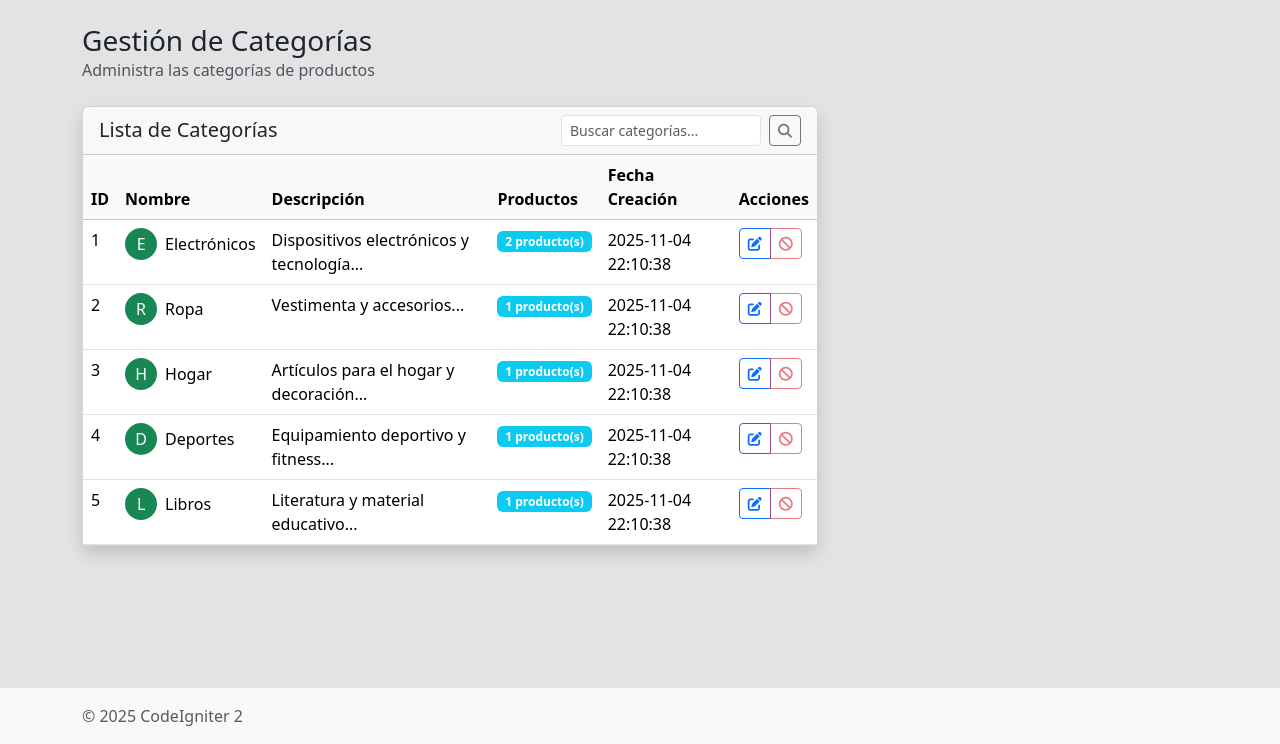
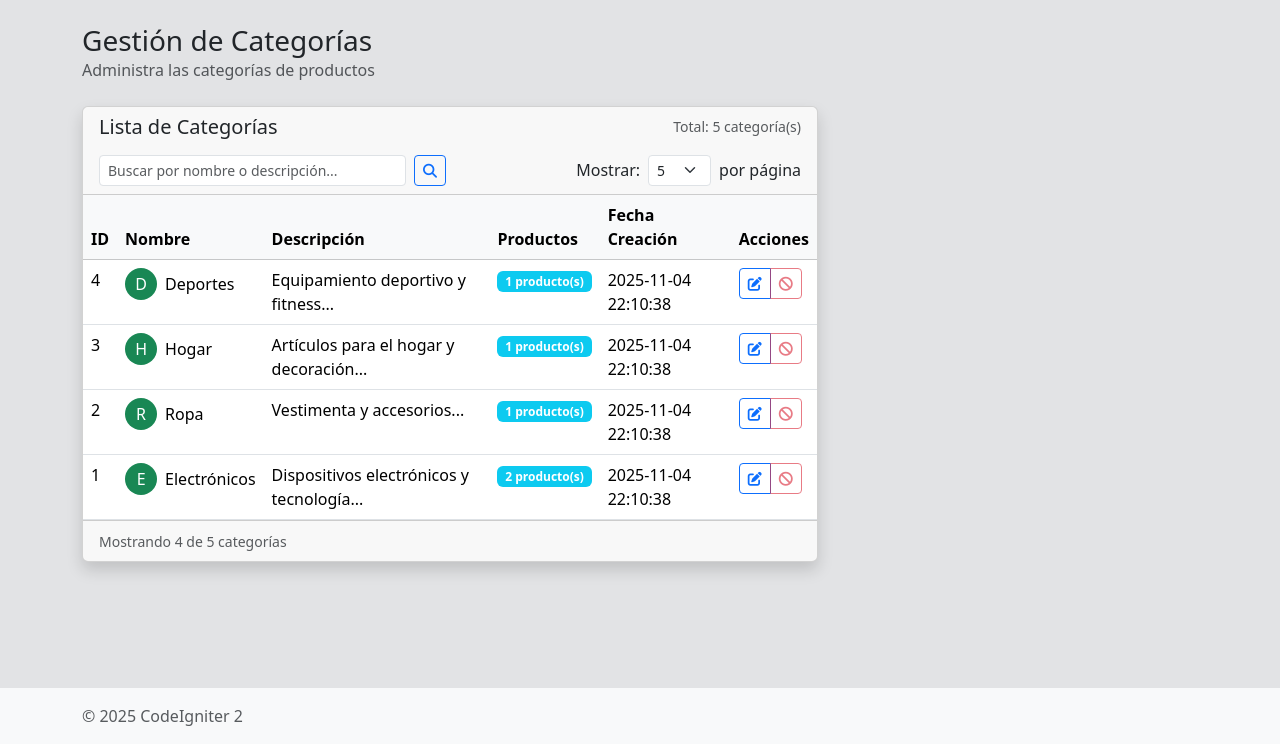
Before and after one commit to luiscastror/test, a CodeIgniter app: page /test/index.php/categories/index/1 in a window 1280 px wide. Shown: the part 56-800 px from the top of the page. Run offline with CodeIgniter, Linux system fonts and the light colour scheme; data comes from the database, SQL or seed files in the repository.

Commit message:
feat: add pagination and search functionality to categories
- Implemented pagination with configurable items per page (5, 10, 15, 25) and Bootstrap-styled navigation
- Added search capability to filter categories by name or description with XSS protection
- Enhanced UI with result counts, page information, and empty state messaging

```diff
--- a/application/config/autoload.php
+++ b/application/config/autoload.php
@@ -52,7 +52,7 @@ $autoload['packages'] = array();
 |	$autoload['libraries'] = array('database', 'session', 'xmlrpc');
 */
 
-$autoload['libraries'] = array('database', 'session', 'form_validation','pagination');
+$autoload['libraries'] = array('database', 'session', 'form_validation', 'pagination');
 
 
 /*
--- a/application/config/config.php
+++ b/application/config/config.php
@@ -134,7 +134,7 @@ $config['subclass_prefix'] = 'MY_';
 | DO NOT CHANGE THIS UNLESS YOU FULLY UNDERSTAND THE REPERCUSSIONS!!
 |
 */
-$config['permitted_uri_chars'] = 'a-z 0-9~%.:_\-';
+$config['permitted_uri_chars'] = 'a-z 0-9~%.:_\-&=';
 
 
 /*
--- a/application/controllers/categories.php
+++ b/application/controllers/categories.php
@@ -7,18 +7,82 @@
             $this->load->model('categories_model');
         }
 
-        public function index() {
-            $categories = $this->categories_model->get_all();
+        public function index($offset = 0) {
+            $search = $this->input->get('search');
+            $per_page = $this->input->get('per_page') ? (int)$this->input->get('per_page') : 5;
+            $offset = (int)$offset;
 
-            // Agregar conteo de productos a cada categoría
+            if ($search) {
+                $search = $this->security->xss_clean($search);
+            }
+
+            $config = array();
+            $config['base_url'] = base_url('categories/index');
+            $config['total_rows'] = 0;
+            $config['per_page'] = $per_page;
+            $config['uri_segment'] = 3;
+            $config['use_page_numbers'] = FALSE;
+
+            $config['full_tag_open'] = '<nav><ul class="pagination justify-content-center">';
+            $config['full_tag_close'] = '</ul></nav>';
+
+            $config['first_link'] = 'Primera';
+            $config['first_tag_open'] = '<li class="page-item"><span class="page-link">';
+            $config['first_tag_close'] = '</span></li>';
+
+            $config['last_link'] = 'Última';
+            $config['last_tag_open'] = '<li class="page-item"><span class="page-link">';
+            $config['last_tag_close'] = '</span></li>';
+
+            $config['next_link'] = 'Siguiente';
+            $config['next_tag_open'] = '<li class="page-item"><span class="page-link">';
+            $config['next_tag_close'] = '</span></li>';
+
+            $config['prev_link'] = 'Anterior';
+            $config['prev_tag_open'] = '<li class="page-item"><span class="page-link">';
+            $config['prev_tag_close'] = '</span></li>';
+
+            $config['cur_tag_open'] = '<li class="page-item active"><span class="page-link">';
+            $config['cur_tag_close'] = '</span></li>';
+
+            $config['num_tag_open'] = '<li class="page-item"><span class="page-link">';
+            $config['num_tag_close'] = '</span></li>';
+
+            $config['attributes'] = array('class' => 'page-link');
+
+            if (!empty($search)) {
+                $config['total_rows'] = $this->categories_model->count_search_results($search);
+                $categories = $this->categories_model->search_categories($search, $per_page, $offset);
+
+                $config['suffix'] = '?search=' . urlencode($search) . '&per_page=' . $per_page;
+                $config['first_url'] = $config['base_url'] . '/0?search=' . urlencode($search) . '&per_page=' . $per_page;
+            } else {
+                $config['total_rows'] = $this->categories_model->count_all_categories();
+                $categories = $this->categories_model->get_categories_paginated($per_page, $offset);
+
+                if ($per_page != 5) {
+                    $config['suffix'] = '?per_page=' . $per_page;
+                    $config['first_url'] = $config['base_url'] . '/0?per_page=' . $per_page;
+                }
+            }
+
+            $this->pagination->initialize($config);
+
             foreach ($categories as &$category) {
                 $category['products_count'] = $this->categories_model->get_products_count($category['id']);
                 $category['has_products'] = $category['products_count'] > 0;
             }
 
             $data = array(
-                'categories' => $categories
+                'categories' => $categories,
+                'pagination' => $this->pagination->create_links(),
+                'search_term' => $search,
+                'per_page' => $per_page,
+                'total_categories' => $config['total_rows'],
+                'current_page' => $offset,
+                'total_pages' => ceil($config['total_rows'] / $per_page)
             );
+
             $this->load->view('headers_view');
             $this->load->view('panel/menu_view');
             $this->load->view('categories/categories_view', $data);
--- a/application/models/categories_model.php
+++ b/application/models/categories_model.php
@@ -13,6 +13,38 @@ class Categories_model extends CI_Model {
 
     public function get_all() {
         return $this->db->get('categories')->result_array();
+    }
+
+    // Obtener categorías con paginación
+    public function get_categories_paginated($limit, $offset) {
+        $this->db->order_by('id', 'DESC');
+        $this->db->limit($limit, $offset);
+        return $this->db->get('categories')->result_array();
+    }
+
+    // Buscar categorías con paginación
+    public function search_categories($search, $limit, $offset) {
+        $this->db->group_start();
+        $this->db->like('name', $search);
+        $this->db->or_like('description', $search);
+        $this->db->group_end();
+        $this->db->order_by('id', 'DESC');
+        $this->db->limit($limit, $offset);
+        return $this->db->get('categories')->result_array();
+    }
+
+    // Contar total de categorías
+    public function count_all_categories() {
+        return $this->db->count_all('categories');
+    }
+
+    // Contar resultados de búsqueda
+    public function count_search_results($search) {
+        $this->db->group_start();
+        $this->db->like('name', $search);
+        $this->db->or_like('description', $search);
+        $this->db->group_end();
+        return $this->db->count_all_results('categories');
     }
 
     public function update($id, $data) {
--- a/application/views/categories/categories_view.php
+++ b/application/views/categories/categories_view.php
@@ -29,13 +29,48 @@
         <div class="row">
             <div class="col-lg-8">
                 <div class="card shadow mb-3">
-                    <div class="card-header d-flex justify-content-between align-items-center">
-                        <h5 class="mb-0">Lista de Categorías</h5>
-                        <div class="d-flex gap-2">
-                            <input type="text" class="form-control form-control-sm" placeholder="Buscar categorías..." style="width: 200px;">
-                            <button class="btn btn-outline-secondary btn-sm">
-                                <i class="fas fa-search"></i>
-                            </button>
+                    <div class="card-header">
+                        <div class="d-flex justify-content-between align-items-center mb-3">
+                            <h5 class="mb-0">Lista de Categorías</h5>
+                            <small class="text-muted">
+                                Total: <?php echo $total_categories; ?> categoría(s)
+                                <?php if (!empty($search_term)): ?>
+                                    | Búsqueda: "<?php echo htmlspecialchars($search_term); ?>"
+                                <?php endif; ?>
+                            </small>
+                        </div>
+
+                        <!-- Controles de búsqueda y paginación -->
+                        <div class="row g-2">
+                            <div class="col-md-6">
+                                <?php echo form_open('categories/index', array('method' => 'GET', 'class' => 'd-flex gap-2')); ?>
+                                    <input type="text" name="search" class="form-control form-control-sm"
+                                           placeholder="Buscar por nombre o descripción..."
+                                           value="<?php echo htmlspecialchars($search_term); ?>">
+                                    <input type="hidden" name="per_page" value="<?php echo $per_page; ?>">
+                                    <button type="submit" class="btn btn-outline-primary btn-sm">
+                                        <i class="fas fa-search"></i>
+                                    </button>
+                                    <?php if (!empty($search_term)): ?>
+                                        <a href="<?php echo base_url('categories/index' . ($per_page != 5 ? '?per_page=' . $per_page : '')); ?>"
+                                           class="btn btn-outline-danger btn-sm">
+                                            <i class="fas fa-times"></i>
+                                        </a>
+                                    <?php endif; ?>
+                                <?php echo form_close(); ?>
+                            </div>
+                            <div class="col-md-6">
+                                <div class="d-flex justify-content-end align-items-center gap-2">
+                                    <label class="form-label mb-0 text-nowrap">Mostrar:</label>
+                                    <select class="form-select form-select-sm" style="width: auto;" onchange="changePerPage(this.value)">
+                                        <option value="5" <?php echo ($per_page == 5) ? 'selected' : ''; ?>>5</option>
+                                        <option value="10" <?php echo ($per_page == 10) ? 'selected' : ''; ?>>10</option>
+                                        <option value="15" <?php echo ($per_page == 15) ? 'selected' : ''; ?>>15</option>
+                                        <option value="25" <?php echo ($per_page == 25) ? 'selected' : ''; ?>>25</option>
+                                    </select>
+                                    <span class="text-nowrap">por página</span>
+                                </div>
+                            </div>
                         </div>
                     </div>
                     <div class="card-body p-0">
@@ -93,6 +128,40 @@
                                 </tbody>
                             </table>
                         </div>
+
+                        <!-- Footer con información de paginación -->
+                        <?php if (!empty($categories)): ?>
+                        <div class="card-footer">
+                            <div class="d-flex justify-content-between align-items-center">
+                                <div>
+                                    <small class="text-muted">
+                                        Mostrando <?php echo count($categories); ?> de <?php echo $total_categories; ?> categorías
+                                        <?php if ($total_pages > 1): ?>
+                                            | Página <?php echo floor($current_page / $per_page) + 1; ?> de <?php echo $total_pages; ?>
+                                        <?php endif; ?>
+                                    </small>
+                                </div>
+                                <div>
+                                    <?php echo $pagination; ?>
+                                </div>
+                            </div>
+                        </div>
+                        <?php else: ?>
+                        <div class="card-body text-center py-5">
+                            <div class="text-muted">
+                                <i class="fas fa-search fa-3x mb-3"></i>
+                                <h5>No se encontraron categorías</h5>
+                                <?php if (!empty($search_term)): ?>
+                                    <p>No hay resultados para: "<strong><?php echo htmlspecialchars($search_term); ?></strong>"</p>
+                                    <a href="<?php echo base_url('categories/index' . ($per_page != 5 ? '?per_page=' . $per_page : '')); ?>" class="btn btn-outline-primary">
+                                        <i class="fas fa-arrow-left"></i> Ver todas las categorías
+                                    </a>
+                                <?php else: ?>
+                                    <p>Aún no hay categorías creadas.</p>
+                                <?php endif; ?>
+                            </div>
+                        </div>
+                        <?php endif; ?>
                     </div>
                 </div>
             </div>
@@ -129,4 +198,39 @@
             window.location.href = 'categories/delete/' + id;
         }
     }
+
+    function changePerPage(perPage) {
+        var currentUrl = new URL(window.location);
+        var search = currentUrl.searchParams.get('search');
+
+        // Construir nueva URL con segmentos URI
+        var newUrl = '/test/categories/index';
+        var params = [];
+
+        if (search) {
+            params.push('search=' + encodeURIComponent(search));
+        }
+        if (perPage != 5) { // Solo agregar si no es el valor por defecto
+            params.push('per_page=' + perPage);
+        }
+
+        if (params.length > 0) {
+            newUrl += '?' + params.join('&');
+        }
+
+        window.location.href = newUrl;
+    }
+
+    // Función para búsqueda con Enter
+    document.addEventListener('DOMContentLoaded', function() {
+        var searchInput = document.querySelector('input[name="search"]');
+        if (searchInput) {
+            searchInput.addEventListener('keypress', function(e) {
+                if (e.key === 'Enter') {
+                    e.preventDefault();
+                    this.form.submit();
+                }
+            });
+        }
+    });
 </script>
```
